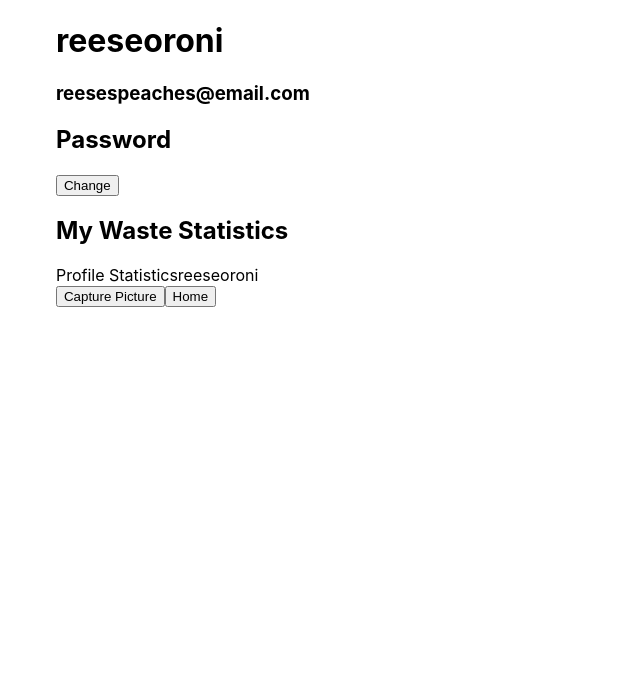
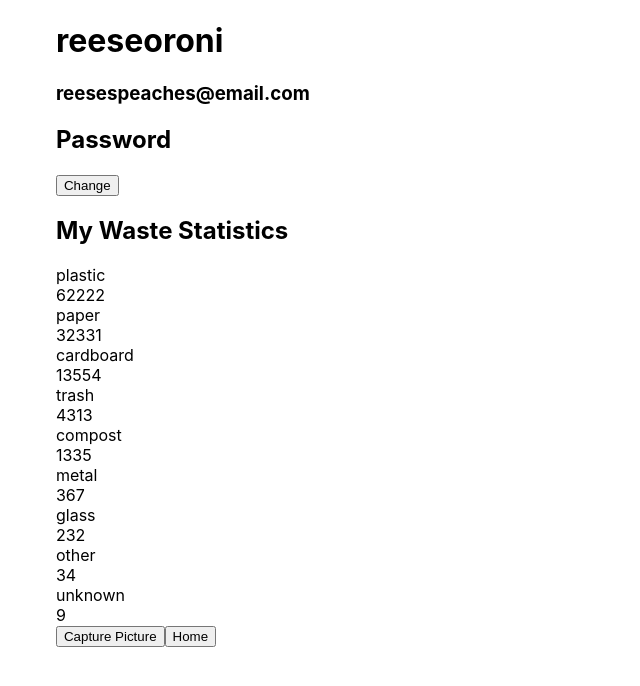
Before and after one commit to codeforsanjose/litter.ai, a React (Create React App) app in the folder client/: page /profile in a window 1280 px wide. Shown: the top 686 px of the page, without its empty margins (0-640 px from the left). Built offline with nearby package versions, Linux system fonts and the light colour scheme.

Commit message:
ProfileStatistics sorts category but largest number

```diff
--- a/client/src/Components/Profile.jsx
+++ b/client/src/Components/Profile.jsx
@@ -16,7 +16,7 @@ export default function Profile() {
       </div>
       <div className="profile-statistics">
         <h2>My Waste Statistics</h2>
-        <ProfileStatistics user={userPictureData} />
+        <ProfileStatistics user={userPictureData[0].pictureData} />
       </div>
       <div className="profile-buttons">
         <Link to="/capture"><button type="button">Capture Picture</button></Link>
--- a/client/src/Components/ProfileStatistics.jsx
+++ b/client/src/Components/ProfileStatistics.jsx
@@ -1,10 +1,24 @@
-import React from 'react';
+import React, { useState, useEffect } from 'react';
 
 export default function ProfileStatistics({ user }) {
+  const [userStatistics, setUserStatistics] = useState([]);
+
+  const handleUserData = (category) => (
+    <div>
+      <div>{category[0]}</div>
+      <div>{category[1]}</div>
+    </div>
+  );
+
+  useEffect(() => {
+    const list = Object.keys(user).map((key) => [key, user[key]]);
+    list.sort((a, b) => b[1] - a[1]);
+    setUserStatistics(list);
+  }, [user]);
+
   return (
     <div className="profile-container">
-      Profile Statistics
-      {user[0].username}
+      { userStatistics.map((category) => handleUserData(category)) }
     </div>
   );
 }
--- a/client/src/MockData/mockUserData.js
+++ b/client/src/MockData/mockUserData.js
@@ -4,14 +4,14 @@ export const userPictureData = [
     userID: 1,
     username: 'reeseoroni',
     pictureData: {
-      paper: 1,
-      cardboard: 34,
-      compost: 5,
-      metal: 3,
-      glass: 2,
-      plastic: 6,
-      trash: 4,
-      other: 3,
+      paper: 32331,
+      cardboard: 13554,
+      compost: 1335,
+      metal: 367,
+      glass: 232,
+      plastic: 62222,
+      trash: 4313,
+      other: 34,
       unknown: 9,
     },
     totalUploads: 67,
```
